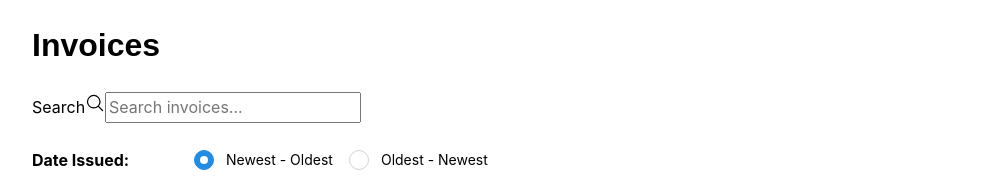
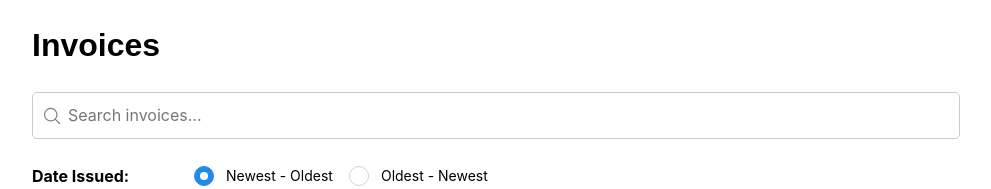
Before and after one commit to VerMohit/dashboard-app, a Next.js app: page /dashboard/invoices in a window 1280 px wide. Shown: the top 189 px of the page, without its empty margins (144-1135 px from the left). Built offline with nearby package versions, Linux system fonts and the light colour scheme; no server answers; the database is empty; a web font is replaced by a local one.

Commit message:
added css to search

```diff
--- /dev/null
+++ b/app/ui/Search.module.css
@@ -0,0 +1,28 @@
+.search_container {
+    position: relative;
+    width: 100%;
+  }
+
+  .search_icon {
+    position: absolute;
+    left: 10px;
+    top: 50%;
+    transform: translateY(-50%);
+    width: 20px;
+    height: 20px;
+    color: gray;
+  }
+
+  .search_input {
+    width: 100%;
+    padding: 10px 10px 10px 35px;
+    border: 1px solid #ccc;
+    border-radius: 5px;
+    outline: none;
+    font-size: 16px;
+  }
+
+  .search_input:focus {
+    border-color: #007bff;
+    box-shadow: 0 0 5px rgba(0, 123, 255, 0.5);
+  }
--- a/app/ui/Search.tsx
+++ b/app/ui/Search.tsx
@@ -4,6 +4,7 @@ import React from 'react';
 import { usePathname, useRouter, useSearchParams } from 'next/navigation';
 import { MagnifyingGlassIcon } from '@heroicons/react/24/outline';
 import { useDebouncedCallback } from 'use-debounce';
+import styles from './Search.module.css';
 
 export default function Search({ placeholder }: { placeholder: string }) {
   const searchParams = useSearchParams();
@@ -27,13 +28,14 @@ export default function Search({ placeholder }: { placeholder: string }) {
   }, 300);
 
   return (
-    <div>
-      <label htmlFor="search">Search</label>
-      <MagnifyingGlassIcon style={{ width: '20px' }} />
+    <div className={styles.search_container}>
+      {/* <label htmlFor="search">Search</label> */}
+      <MagnifyingGlassIcon className={styles.search_icon} />
       <input
         id="search"
         type="text"
         placeholder={placeholder}
+        className={styles.search_input}
         onChange={(e) => handleSearch(e.target.value)}
         defaultValue={searchParams.get('query') ?? ''}
       />
--- a/app/utility/validateValues.ts
+++ b/app/utility/validateValues.ts
@@ -3,6 +3,35 @@ import { ValidationError } from "../CustomErrors/CustomErrorrs";
 import { CustomerInsertValues } from "../types/customerTypes";
 import { validateAndFormatZip } from "./formatValues";
 import { InsertedInvoice } from "../types/invoiceTypes";
+
+const defaultLength = 255;
+const shortLength = 15;
+const postalCodeLength = 7;
+const unitNoLength = 20;
+const notesLength = 50;
+const stateLength = 30;
+
+const custParamLengths = {
+  firstName: defaultLength,
+  lastName: defaultLength,
+  phoneNo: shortLength,
+  email: defaultLength,
+  companyName: defaultLength,
+  unitNo: unitNoLength,
+  street: defaultLength,
+  city: defaultLength,
+  postalCode: postalCodeLength,
+  state: stateLength,
+  country: defaultLength,
+  notes: notesLength,
+};
+
+const invoiceParamLengths = {
+  invoiceNumber: 50,
+  invoiceNotes: 1000,
+};
+
+
 
 const validateAmountFormat = (amountString: string) => {
   const isValidFormat = amountString.match(/^\d+(\.\d{0,2})?$/);
@@ -42,29 +71,6 @@ const validateEmail = (email: string) => {
   return null
 }
 
-const defaultLength = 255;
-const shortLength = 15;
-const postalCodeLength = 7;
-const unitNoLength = 20;
-const notesLength = 50;
-const stateLength = 30;
-
-const custParamLengths = {
-  firstName: defaultLength,
-  lastName: defaultLength,
-  phoneNo: shortLength,
-  email: defaultLength,
-  companyName: defaultLength,
-  unitNo: unitNoLength,
-  street: defaultLength,
-  city: defaultLength,
-  postalCode: postalCodeLength,
-  state: stateLength,
-  country: defaultLength,
-  notes: notesLength,
-};
-
-
 
 const validateCustomerInsertedData = (data: CustomerInsertValues): string | null => {
 
@@ -91,12 +97,6 @@ const validateCustomerInsertedData = (data: CustomerInsertValues): string | null
   return null;
 }
 
-
-
-const invoiceParamLengths = {
-  invoiceNumber: 50,
-  invoiceNotes: 1000,
-};
 
 const validateInvoiceInsertedData = (data: InsertedInvoice): string | null => {
 
```
